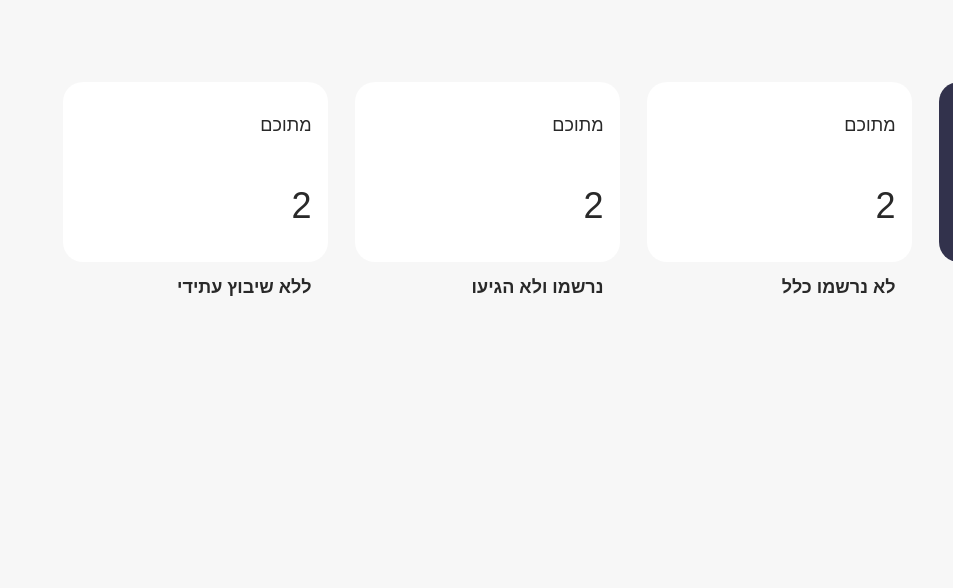
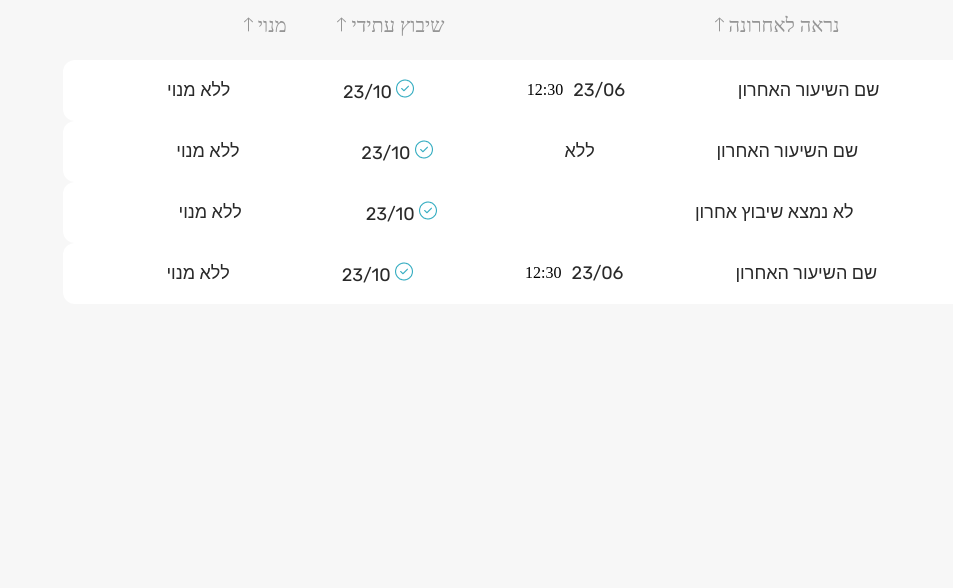
Before and after one commit to Kirill-Kovalevski/lee, a plain HTML site: page absences.html in a window 1280 px wide. Shown: the part 492-1080 px from the top of the page, without its empty margins (327-1280 px from the left). Drawn offline with nearby package versions, Linux system fonts and the light colour scheme; files that its build step writes are made by us from their sources.

Commit message:
almost finished whole page, just a few tweaks

```diff
--- a/absences.html
+++ b/absences.html
@@ -32,42 +32,96 @@
                     <input type="search" name="s" placeholder="חיפוש לפי שם" class="search-input rubik-400-regular-18px">
                      </button>
                 </form>
-
-
             </div>
             <div class="filter-box">
                 <img src="/icons/sliders-light (1).png" alt="sliders-light" class="filter-icon">
                 <p class="filter-text rubik-400-regular-18px">סינון</p>
             </div>
-
         </div>
         <hr class="horizontal-line">
+
         <div class="flex-stats-container">
-            <div class="stats-box blue-bg-color ">
-                <div class="inside-stats-box ">
-                <p class="rubik-700-bold-18px size  white-text-color">לא הגיעו</p>
-                <p class="rubik-500-medium-36px white-text-color">4</p>
-                <p class="rubik-700-bold-18px white-text-color">ב- 7 הימים האחרונים</p>
-                </div>
-            </div>
+            <div class="stats-box blue-bg-color">
+
+                <p class="rubik-700-bold-18px size white-font-color">לא הגיעו</p>
+                <p class="rubik-500-medium-36px white-font-color">4</p>
+                <p class="rubik-700-bold-18px white-font-color">ב- 7 הימים האחרונים</p>
+                     </div>
+
             <div class="stats-box">
                 <p class="rubik-400-regular-18px">מתוכם</p>
                 <p class="rubik-500-medium-36px">2</p>
                 <p class="rubik-700-bold-18px">לא נרשמו כלל</p>
-            </div>
+                    </div>
             <div class="stats-box">
                  <p class="rubik-400-regular-18px">מתוכם</p>
                 <p class="rubik-500-medium-36px">2</p>
                 <p class="rubik-700-bold-18px">נרשמו ולא הגיעו</p>
-            </div>
+                    </div>
             <div class="stats-box">
                  <p class="rubik-400-regular-18px">מתוכם</p>
                 <p class="rubik-500-medium-36px">2</p>
                 <p class="rubik-700-bold-18px">ללא שיבוץ עתידי</p>
+                    </div>
+                        </div>
+            <div class="user-report-grid-container">
+                <p class="user-report-title rubik-400-regular-32px">כותרת</p>
+                <div class="mini-bar">
+                    <p class="minibar-paragraph rubik-400-regular-20px mini-bar-item mini-bar-item-one">שם הלקוח <img src="/icons/page_table_header_filter_name-icon.png" alt="arrow-up"></p>
+                    <p class="minibar-paragraph rubik-400-regular-20px mini-bar-item mini-bar-item-two"> נראה לאחרונה <img src="/icons/page_table_header_filter_name-icon.png" alt="arrow-up"></p>
+                    <p class="minibar-paragraph rubik-400-regular-20px mini-bar-item mini-bar-item-three ">שיבוץ עתידי <img src="/icons/page_table_header_filter_name-icon.png" alt="arrow-up"></p>
+                    <p class="minibar-paragraph rubik-400-regular-20px mini-bar-item mini-bar-item-four">מנוי <img src="/icons/page_table_header_filter_name-icon.png" alt="arrow-up"></p>
+
+                </div>
+                <div class="full-user-report-box">
+                    <p class="grid-item grid-item-one rubik-400-regular-18px">ישראל ישראלי 1</p>
+
+                    <p class="grid-item grid-item-two rubik-400-regular-18px">שם השיעור האחרון</p>
+                    <div class="double-p">
+                    <p class="grid-item grid-item-three rubik-400-regular-18px">23/06</p>
+                    <p class="grid-item grid-item-five  rubik-400-regular-14px">12:30</p>
+                    </div>
+                    <p class="grid-item grid-item-9 rubik-400-regular-18px"> <img src="/icons/page_table_line_cell_future_tag-icon_type-yes.png" alt=""> 23/10</p>
+                    <p class="grid-item grid-item-10 rubik-400-regular-18px">ללא מנוי</p>
+                </div>
+                  <div class="full-user-report-box">
+                    <p class="grid-item grid-item-one rubik-400-regular-18px">ישראל ישראלי 2</p>
+
+                    <p class="grid-item grid-item-two rubik-400-regular-18px">שם השיעור האחרון</p>
+                    <div class="double-p">
+                    <p class="grid-item grid-item-three rubik-400-regular-18px"> ללא</p>
+                    <p class="grid-item grid-item-five  rubik-400-regular-14px"></p>
+                    </div>
+                    <p class="grid-item grid-item-9 rubik-400-regular-18px"> <img src="/icons/page_table_line_cell_future_tag-icon_type-yes.png" alt=""> 23/10</p>
+                    <p class="grid-item grid-item-10 rubik-400-regular-18px">ללא מנוי</p>
+                </div>
+
+                  <div class="part-user-report-box">
+                    <p class="grid-item grid-item-one rubik-400-regular-18px">ישראל ישראלי 3</p>
+
+                    <p class="grid-item grid-item-two rubik-400-regular-18px">לא נמצא שיבוץ אחרון</p>
+                    <div class="double-p">
+                    <p class="grid-item grid-item-three rubik-400-regular-18px"></p>
+                    <p class="grid-item grid-item-five  rubik-400-regular-14px"></p>
+                    </div>
+                    <p class="grid-item grid-item-9 rubik-400-regular-18px"> <img src="/icons/page_table_line_cell_future_tag-icon_type-yes.png" alt=""> 23/10</p>
+                    <p class="grid-item grid-item-10 rubik-400-regular-18px">ללא מנוי</p>
+                </div>
+
+                  <div class="full-user-report-box">
+                    <p class="grid-item grid-item-one rubik-400-regular-18px">ישראל ישראלי 4</p>
+
+                    <p class="grid-item grid-item-two rubik-400-regular-18px">שם השיעור האחרון</p>
+                    <div class="double-p">
+                    <p class="grid-item grid-item-three rubik-400-regular-18px">23/06</p>
+                    <p class="grid-item grid-item-five  rubik-400-regular-14px">12:30</p>
+                    </div>
+                    <p class="grid-item grid-item-9 rubik-400-regular-18px"> <img src="/icons/page_table_line_cell_future_tag-icon_type-yes.png" alt=""> 23/10</p>
+                    <p class="grid-item grid-item-10 rubik-400-regular-18px">ללא מנוי</p>
+                </div>
             </div>
-        </div>
 
-        <div class="user-report-grid"></div>
+
     </div>
 
 </body>
--- a/blocks.scss
+++ b/blocks.scss
@@ -1,14 +1,4 @@
 // Components- reusable, isolated, and styled with purpose
-.stats-box{
-    width: 265px;
-    height: 180px;
-    border-radius: 20px;
-    background-color: #FFFFFF;
-    padding: 16px;
-    display: flex;
-    flex-direction: column;
-    justify-content: space-between;
-}
 .title-absences{
     width: 127px;
     height: 38px;
@@ -38,14 +28,44 @@
     background-color: #FFFFFF;
     gap: 8px;
 }
-.inside-stats-box{
+.stats-box{
+    width: 265px;
+    height: 180px;
+    border-radius: 20px;
+    background-color: #FFFFFF;
+    padding: 16px;
     display: flex;
     flex-direction: column;
-    justify-content: center;
+    justify-content: space-between;
     align-items: center;
-    width: 100%;
-    height: 100%;
+
+
 }
+.stats-box p{
+    margin: 0;
+    padding: 0;
+}
+.mini-bar{
+    display: flex;
+    justify-content:center;
+    max-width: 1141px;
+    border-radius: 12px;
+    padding:16px 0 16px 10px;
+    gap:18px;
+
+
+}
+
+// .inside-stats-box{
+//     width: 157px;
+//     height: 119px;
+//     padding: 5px 0 5px 0;
+//     gap: 12px;
+//     display: flex;
+//     justify-content: center;
+//     align-items: center;
+//     background-color: azure;
+// }
 
 
 
--- a/compositions.scss
+++ b/compositions.scss
@@ -1,6 +1,7 @@
 // Layout-related classes
 *, *::before, *::after {
     box-sizing: border-box;
+    margin: 0;
 }
 html {
     width: 1920px;
@@ -20,21 +21,19 @@ body {
 
 }
 .grid-container{
+    display: grid;
+    grid-template-rows: repeat(12,1fr);
+    justify-content:baseline;
     width: 1141px;
     height: 928px ;
-    display: grid;
-    // justify-content: center;
-    // align-items: center;
-    // align-content: center;
-
-
 }
 .flex-title-container{
     width: 1141px;
     height: 56px;
-    display:flex;
+    gap: 36px;
+    display: flex;
+    justify-content: flex-start;
     align-items: center;
-    gap: 36px;
 
 
 }
@@ -52,8 +51,41 @@ body {
     padding: 0 0 16px 0;
     gap: 27px;
     display: flex;
-     justify-content: space-between;
+    flex-direction: row;
+    justify-content: center;
     align-items: center;
+}
+.user-report-grid-container{
+    display: grid;
+    justify-content: center;
+    align-items: center;
+    grid-template-rows: repeat(6, 1fr);
+
+
+}
+.full-user-report-box{
+    width: 1141px;
+    height: 61px;
+    display: flex;
+    justify-content:space-evenly;
+    align-items: center;
+    border-radius: 12px;
+    padding: 16px 0 16px 10px;
+    gap: 18px;
+    background-color:rgba(255, 255, 255, 1)
+}
+.part-user-report-box{
+    width: 1141px;
+    height: 61px;
+    display: flex;
+    justify-content: space-evenly;
+    align-items: center;
+    border-radius: 12px;
+    padding: 16px 0 16px 10px;
+    gap: 18px;
+    background-color:rgba(255, 255, 255, 1) ;
+
+
 }
 
 // }
--- a/utilities.scss
+++ b/utilities.scss
@@ -5,6 +5,7 @@
 .blue-bg-color{
     background-color: rgb(50, 50, 76);
 }
+
 
 
 // Layout
@@ -33,7 +34,9 @@
     padding: 16px;
     display: flex;
     flex-direction: column;
-    justify-content: space-between;
+    justify-content: center;
+
+
 }
 .rubik-700-bold-18px{
 
@@ -60,12 +63,10 @@
     letter-spacing: 0.95%;
     color: rgba(41, 41, 41, 1);
 }
-.white-font-color{
-    color: rgba(255, 255, 255, 1);
-}
+
 
 .rubik-400-regular-32px{
-    font-family: 'Rubik';;
+    font-family: 'Rubik';
     width: 127px;
     height: 38px;
     font-size: 32px;
@@ -74,6 +75,17 @@
     line-height: 100%;
     letter-spacing: 0.95%;
     color: rgba(41, 41, 41, 1);
+}
+.rubik-400-regular-20px{
+    font-family: 'Rubik';
+    width: 127px;
+    height: 38px;
+    font-size: 20px;
+    font-weight: 400;
+    font-style: normal;
+    line-height: 100%;
+    letter-spacing: 0.95%;
+    color: rgba(149, 149, 149, 1);
 }
 .search-light-icon{
     border-radius: 12px;
@@ -114,10 +126,44 @@
 
 
 }
+.white-font-color{
+    color: rgba(255, 255, 255, 1);
+}
+.mini-bar-item{
+    display: block;
+}
 
-.white-text-color{
-color: rgb(255, 255, 255)
+.mini-bar-item-one{
+    width: 277px;
+    height: 29px;
+    padding-right: 10px;
+    gap: 10px;
 }
+.mini-bar-item-two{
+    width: 377px;
+    height: 29px;
+    padding-right: 10px;
+    gap: 10px;
+}
+.mini-bar-item-three{
+    width: 140px;
+    height: 29px;
+    padding-right: 10px;
+    gap: 10px;
+}
+.mini-bar-item-four{
+    width: 165px;
+    height: 29px;
+    padding-right: 10px;
+    gap: 10px;
+}
+.double-p{
+    display: flex;
+    justify-content: space-between;
+    align-items: center;
+    gap: 10px;
+}
+
 // .filter-button{
 //     width: 100px;
 //     height:56px;
```
Also changed, not shown: dist/blocks.css, dist/compositions.css, dist/utilities.css.
